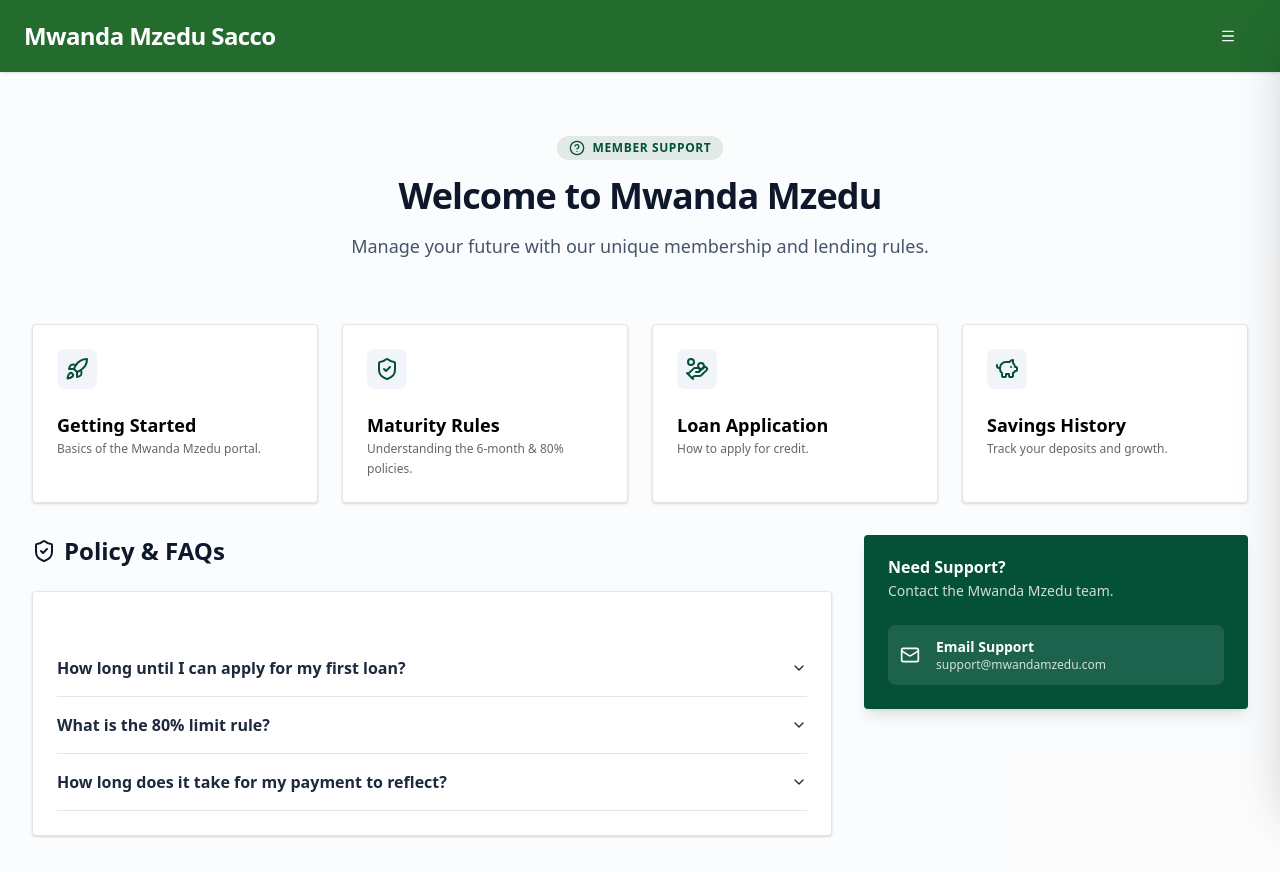
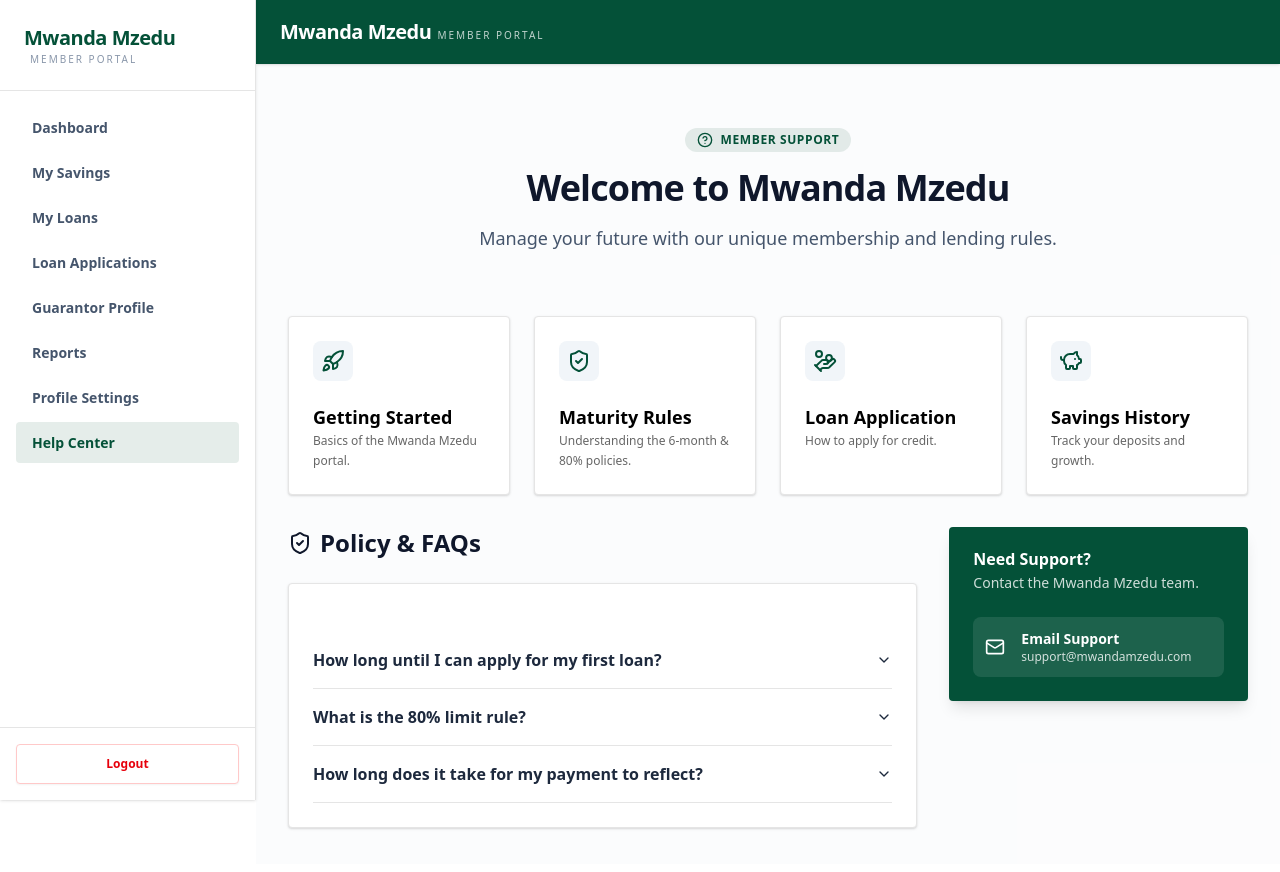
Before and after one commit to corbantechnologies/mwandamzedusacco, a Next.js app: page /member/help in a window 1280 px wide. Built offline with nearby package versions, Linux system fonts and the light colour scheme; what @radix-ui/themes would draw is missing.

Commit message:
update style

```diff
--- a/app/(private)/member/dashboard/page.jsx
+++ b/app/(private)/member/dashboard/page.jsx
@@ -1,6 +1,6 @@
 "use client";
 
-import React from "react";
+import React, { useState } from "react";
 import MemberLoadingSpinner from "@/components/general/MemberLoadingSpinner";
 import { useFetchMember } from "@/hooks/members/actions";
 import { Card, CardContent, CardHeader, CardTitle } from "@/components/ui/card";
@@ -19,6 +19,7 @@ import { useFetchMemberSummary } from "@/hooks/summary/actions";
 import MemberFinancialSummary from "@/components/members/dashboard/MemberFinancialSummary";
 
 function MemberDashboard() {
+  const [summaryYear, setSummaryYear] = useState(new Date().getFullYear());
   const {
     isLoading: isLoadingMember,
     data: member,
@@ -29,10 +30,37 @@ function MemberDashboard() {
     isLoading: isLoadingSummary,
     data: summary,
     refetch: refetchSummary,
-  } = useFetchMemberSummary(member?.member_no);
+  } = useFetchMemberSummary(member?.member_no, summaryYear);
 
 
-  if (isLoadingMember || isLoadingSummary) return <MemberLoadingSpinner />;
+const MemberDashboardSkeleton = () => (
+  <div className="min-h-screen bg-gray-50/50 p-4 sm:p-6 md:p-8 space-y-8 animate-pulse">
+    <div className="flex justify-between items-center">
+      <div className="space-y-2">
+        <div className="h-6 w-48 bg-slate-200 rounded" />
+        <div className="h-4 w-64 bg-slate-200 rounded" />
+      </div>
+      <div className="h-10 w-32 bg-slate-200 rounded" />
+    </div>
+    <div className="grid gap-4 md:gap-6 md:grid-cols-2 lg:grid-cols-3">
+      <div className="h-24 bg-slate-200 rounded-lg" />
+      <div className="h-24 bg-slate-200 rounded-lg" />
+      <div className="h-24 bg-slate-200 rounded-lg" />
+    </div>
+    <div className="grid grid-cols-1 lg:grid-cols-3 gap-6">
+      <div className="lg:col-span-2 h-96 bg-slate-200 rounded-lg" />
+      <div className="h-96 bg-slate-200 rounded-lg" />
+    </div>
+  </div>
+);
+
+  if (isLoadingMember || isLoadingSummary) {
+    return (
+      <div className="min-h-screen bg-gray-50/50">
+        <MemberDashboardSkeleton />
+      </div>
+    );
+  }
 
   // Calculate totals
   const totalSavings =
@@ -248,6 +276,8 @@ function MemberDashboard() {
         <MemberFinancialSummary
           summary={summary}
           memberNo={member?.member_no}
+          summaryYear={summaryYear}
+          setSummaryYear={setSummaryYear}
         />
       </div>
     </div>
--- a/app/(private)/member/layout.jsx
+++ b/app/(private)/member/layout.jsx
@@ -10,7 +10,7 @@ function MemberLayout({ children }) {
   return (
     <div className="min-h-screen bg-white">
       <MemberNavbar />
-      <main>{children}</main>
+      <main className="md:pl-64">{children}</main>
     </div>
   );
 }
--- a/app/(private)/sacco-admin/members/[member_no]/page.jsx
+++ b/app/(private)/sacco-admin/members/[member_no]/page.jsx
@@ -51,8 +51,8 @@ import CreateVenturePayment from "@/forms/venturepayments/CreateVenturePayment";
 import CreateFeePayment from "@/forms/feepayments/CreateFeePayment";
 import UpdateMemberRole from "@/forms/members/UpdateMemberRole";
 import { useFetchLoanProducts } from "@/hooks/loanproducts/actions";
-// import { useFetchMemberSummary } from "@/hooks/summary/actions";
-// import MemberFinancialSummary from "@/components/members/dashboard/MemberFinancialSummary";
+import { useFetchMemberSummary } from "@/hooks/summary/actions";
+import MemberFinancialSummary from "@/components/members/dashboard/MemberFinancialSummary";
 import { downloadMemberSummary } from "@/services/membersummary";
 import { Download, Loader2 } from "lucide-react";
 import EmptyState from "@/components/general/EmptyState";
@@ -60,6 +60,7 @@ import EmptyState from "@/components/general/EmptyState";
 function MemberDetail() {
   const { member_no } = useParams();
   const token = useAxiosAuth();
+  const [summaryYear, setSummaryYear] = useState(new Date().getFullYear());
   const {
     isLoading: isLoadingMember,
     data: member,
@@ -67,11 +68,11 @@ function MemberDetail() {
   } = useFetchMemberDetail(member_no);
 
 
-  // const {
-  //   isLoading: isLoadingSummary,
-  //   data: summary,
-  //   refetch: refetchSummary,
-  // } = useFetchMemberSummary(member_no);
+  const {
+    isLoading: isLoadingSummary,
+    data: summary,
+    refetch: refetchSummary,
+  } = useFetchMemberSummary(member_no, summaryYear);
 
   const { data: loanProducts } = useFetchLoanProducts();
 
@@ -384,9 +385,14 @@ function MemberDetail() {
         </Card>
 
         {/* Financial Summary */}
-        {/* <div className="mt-8">
-          <MemberFinancialSummary summary={summary} memberNo={member_no} />
-        </div> */}
+        <div className="mt-8">
+          <MemberFinancialSummary
+            summary={summary}
+            memberNo={member_no}
+            summaryYear={summaryYear}
+            setSummaryYear={setSummaryYear}
+          />
+        </div>
 
         {/* Quick Action Cards */}
         <section className="grid grid-cols-1 md:grid-cols-2 lg:grid-cols-3 gap-6">
--- a/app/(private)/sacco-admin/personal/page.jsx
+++ b/app/(private)/sacco-admin/personal/page.jsx
@@ -1,6 +1,6 @@
 "use client";
 
-import React from "react";
+import React, { useState } from "react";
 import MemberLoadingSpinner from "@/components/general/MemberLoadingSpinner";
 import { useFetchMember } from "@/hooks/members/actions";
 import { Card, CardContent, CardHeader, CardTitle } from "@/components/ui/card";
@@ -18,6 +18,7 @@ import { useFetchMemberSummary } from "@/hooks/summary/actions";
 import MemberFinancialSummary from "@/components/members/dashboard/MemberFinancialSummary";
 
 function MemberDashboard() {
+  const [summaryYear, setSummaryYear] = useState(new Date().getFullYear());
   const {
     isLoading: isLoadingMember,
     data: member,
@@ -28,7 +29,7 @@ function MemberDashboard() {
     isLoading: isLoadingSummary,
     data: summary,
     refetch: refetchSummary,
-  } = useFetchMemberSummary(member?.member_no);
+  } = useFetchMemberSummary(member?.member_no, summaryYear);
 
 
   if (isLoadingMember || isLoadingSummary) return <MemberLoadingSpinner />;
@@ -198,6 +199,8 @@ function MemberDashboard() {
         <MemberFinancialSummary
           summary={summary}
           memberNo={member?.member_no}
+          summaryYear={summaryYear}
+          setSummaryYear={setSummaryYear}
         />
       </div>
     </div>
--- a/components/members/Navbar.jsx
+++ b/components/members/Navbar.jsx
@@ -1,98 +1,133 @@
 "use client";
 
 import React, { useState } from "react";
-import Image from "next/image";
 import Link from "next/link";
+import { usePathname } from "next/navigation";
 import { signOut } from "next-auth/react";
 import { Button } from "@/components/ui/button";
 import { Menu as MenuIcon, X as XIcon } from "lucide-react";
 
-function MemberNavbar() {
-  const [isMenuOpen, setIsMenuOpen] = useState(false);
-
-  return (
-    <>
-      {/* Navbar */}
-      <header
-        className="bg-[#236c2e] text-white sticky top-0 z-50 shadow-sm"
-        aria-label="Main navigation"
-      >
-        <div className="mx-auto px-6 py-4 flex justify-between items-center">
-          <Link href="/member/dashboard" className="flex items-center gap-2">
-            <span className="text-xl md:text-2xl font-bold tracking-tight">
-              Mwanda Mzedu Sacco
-            </span>
-          </Link>
-          <div className="flex items-center gap-4">
-            <Button
-              variant="ghost"
-              className="text-white hover:bg-white/10"
-              onClick={() => setIsMenuOpen(true)}
-              aria-label="Open menu"
-            >
-              <MenuIcon className="h-6 w-6" />
-            </Button>
-          </div>
-        </div>
-      </header>
-
-      {/* Sidebar */}
-      <div
-        className={`fixed inset-y-0 right-0 z-50 w-[280px] bg-white text-slate-900 transform ${isMenuOpen ? "translate-x-0" : "translate-x-full"
-          } transition-transform duration-300 ease-in-out border-l shadow-2xl`}
-      >
-        <div className="flex flex-col h-full">
-          <div className="p-6 flex justify-between items-center border-b border-slate-100">
-            <h2 className="text-lg font-bold text-[#236c2e]">Navigation</h2>
-            <Button
-              variant="ghost"
-              size="icon"
-              className="hover:bg-slate-100 rounded"
-              onClick={() => setIsMenuOpen(false)}
-            >
-              <XIcon className="h-5 w-5" />
-            </Button>
-          </div>
-          <nav className="flex flex-col p-4">
-            {[
+const MENU_LINKS = [
   { label: "Dashboard", href: "/member/dashboard" },
+  { label: "My Savings", href: "/member/savings" },
+  { label: "My Loans", href: "/member/loans" },
   { label: "Loan Applications", href: "/member/loan-applications" },
   { label: "Guarantor Profile", href: "/member/guarantorprofile" },
   { label: "Reports", href: "/member/reports" },
   { label: "Profile Settings", href: "/member/settings" },
-            ].map((link) => (
+  { label: "Help Center", href: "/member/help" },
+];
+
+function MemberNavbar() {
+  const [isMobileOpen, setIsMobileOpen] = useState(false);
+  const pathname = usePathname();
+
+  const sidebarContent = (setIsMenuOpen) => (
+    <div className="h-full flex flex-col bg-white">
+      {/* Brand Header */}
+      <div className="p-6 border-b flex items-center justify-between">
+        <Link
+          href="/member/dashboard"
+          className="flex items-center gap-2"
+          onClick={() => setIsMenuOpen && setIsMenuOpen(false)}
+        >
+          <span className="text-xl font-bold tracking-tight text-[#045138]">
+            Mwanda Mzedu
+            <span className="text-[10px] font-normal uppercase tracking-[2px] opacity-75 ml-1.5 block text-slate-500">MEMBER PORTAL</span>
+          </span>
+        </Link>
+        {setIsMenuOpen && (
+          <Button
+            variant="ghost"
+            size="icon"
+            onClick={() => setIsMenuOpen(false)}
+            className="md:hidden text-slate-500 hover:bg-slate-100"
+          >
+            <XIcon className="h-5 w-5" />
+          </Button>
+        )}
+      </div>
+
+      {/* Navigation Links */}
+      <nav className="flex-1 overflow-y-auto p-4 space-y-1">
+        {MENU_LINKS.map((link) => {
+          const isActive = pathname === link.href || pathname.startsWith(link.href + "/");
+          return (
             <Link
               key={link.href}
               href={link.href}
-                className="px-4 py-3 text-[15px] font-medium transition-colors hover:bg-slate-50 hover:text-[#236c2e] rounded"
-                onClick={() => setIsMenuOpen(false)}
+              className={`block px-4 py-2.5 text-[14px] font-semibold rounded transition-colors ${
+                isActive
+                  ? "bg-[#045138]/10 text-[#045138]"
+                  : "text-slate-600 hover:bg-slate-50 hover:text-[#045138]"
+              }`}
+              onClick={() => setIsMenuOpen && setIsMenuOpen(false)}
             >
               {link.label}
             </Link>
-            ))}
+          );
+        })}
+      </nav>
 
-            <div className="mt-auto p-4 border-t border-slate-100">
+      {/* Footer / Logout */}
+      <div className="p-4 border-t">
         <Button
           variant="outline"
+          className="w-full border-red-200 text-red-600 hover:bg-red-50 hover:text-red-700 rounded font-semibold text-xs"
           onClick={() => {
-                  setIsMenuOpen(false);
+            if (setIsMenuOpen) setIsMenuOpen(false);
             signOut({ callbackUrl: "/login" });
           }}
-                className="w-full border-[#236c2e] text-[#236c2e] hover:bg-[#236c2e] hover:text-white"
         >
           Logout
         </Button>
       </div>
-          </nav>
     </div>
+  );
+
+  return (
+    <>
+      {/* Top Navbar */}
+      <header className="bg-[#045138] text-white sticky top-0 z-30 shadow h-16 flex items-center justify-between px-4 md:px-6 md:ml-64">
+        <div className="flex items-center gap-2">
+          <Button
+            variant="ghost"
+            size="icon"
+            className="text-white hover:bg-white/10 mr-1 md:hidden"
+            onClick={() => setIsMobileOpen(true)}
+            aria-label="Open navigation menu"
+          >
+            <MenuIcon className="h-6 w-6" />
+          </Button>
+          <Link href="/member/dashboard" className="flex items-center gap-2">
+            <span className="text-xl font-bold tracking-tight">
+              Mwanda Mzedu
+              <span className="text-[10px] font-normal uppercase tracking-[2px] opacity-75 ml-1.5 hidden sm:inline-block">MEMBER PORTAL</span>
+            </span>
+          </Link>
+        </div>
+      </header>
+
+      {/* Mobile Sidebar (Slides in from Left) */}
+      <div
+        className={`fixed inset-y-0 left-0 z-50 w-72 bg-white border-r shadow-2xl flex flex-col transition-transform duration-300 md:hidden ${
+          isMobileOpen ? "translate-x-0" : "-translate-x-full"
+        }`}
+      >
+        {sidebarContent(setIsMobileOpen)}
       </div>
 
-      {/* Overlay for Sidebar */}
-      {isMenuOpen && (
+      {/* Desktop Sidebar (Persistent on the Left) */}
+      <aside className="hidden md:flex flex-col w-64 fixed inset-y-0 left-0 z-40 bg-white border-r shadow-sm">
+        {sidebarContent(null)}
+      </aside>
+
+      {/* Overlay for mobile drawer */}
+      {isMobileOpen && (
         <div
-          className="fixed inset-0 bg-black/50 z-40"
-          onClick={() => setIsMenuOpen(false)}
-        ></div>
+          className="fixed inset-0 bg-black/60 z-40 md:hidden"
+          onClick={() => setIsMobileOpen(false)}
+        />
       )}
     </>
   );
--- a/components/members/dashboard/MemberFinancialSummary.jsx
+++ b/components/members/dashboard/MemberFinancialSummary.jsx
@@ -37,15 +37,18 @@ import { Button } from "@/components/ui/button";
 import toast from "react-hot-toast";
 import { Download, Loader2 } from "lucide-react";
 
-export default function MemberFinancialSummary({ summary, memberNo }) {
+export default function MemberFinancialSummary({ summary, memberNo, summaryYear, setSummaryYear }) {
   const token = useAxiosAuth();
   const [isDownloading, setIsDownloading] = useState(false);
+
+  const currentYear = new Date().getFullYear();
+  const years = Array.from({ length: 5 }, (_, i) => currentYear - i);
 
   const handleDownload = async () => {
     if (!memberNo) return;
     setIsDownloading(true);
     try {
-      const blob = await downloadMemberSummary(memberNo, token);
+      const blob = await downloadMemberSummary(memberNo, summaryYear, token);
       const url = window.URL.createObjectURL(new Blob([blob]));
       const link = document.createElement("a");
       link.href = url;
@@ -68,11 +71,28 @@ export default function MemberFinancialSummary({ summary, memberNo }) {
     <Card className="shadow-md">
       <CardHeader className="flex flex-col sm:flex-row sm:items-center sm:justify-between gap-4">
         <div>
-          <CardTitle className="text-xl">Financial Summary ({summary.year})</CardTitle>
+          <CardTitle className="text-xl">Financial Summary</CardTitle>
           <CardDescription>
             Yearly breakdown of your financial activities
           </CardDescription>
         </div>
+
+        <div className="flex items-center gap-3 w-full sm:w-auto">
+          {summaryYear && setSummaryYear && (
+            <Select
+              value={summaryYear.toString()}
+              onValueChange={(val) => setSummaryYear(parseInt(val))}
+            >
+              <SelectTrigger className="w-[120px] bg-white text-slate-800 border-slate-300 font-semibold text-xs h-9">
+                <SelectValue placeholder="Select Year" />
+              </SelectTrigger>
+              <SelectContent>
+                {years.map(y => (
+                  <SelectItem key={y} value={y.toString()}>{y}</SelectItem>
+                ))}
+              </SelectContent>
+            </Select>
+          )}
 
           {memberNo && (
             <Button
@@ -80,7 +100,7 @@ export default function MemberFinancialSummary({ summary, memberNo }) {
               size="sm"
               onClick={handleDownload}
               disabled={isDownloading}
-            className="flex items-center gap-2 w-full sm:w-auto"
+              className="flex items-center gap-2 w-full sm:w-auto font-semibold text-xs h-9"
             >
               {isDownloading ? (
                 <Loader2 className="h-4 w-4 animate-spin" />
@@ -90,6 +110,7 @@ export default function MemberFinancialSummary({ summary, memberNo }) {
               Download PDF
             </Button>
           )}
+        </div>
       </CardHeader>
 
       <CardContent>
--- a/hooks/summary/actions.jsx
+++ b/hooks/summary/actions.jsx
@@ -4,12 +4,12 @@ import { useQuery } from "@tanstack/react-query";
 import useAxiosAuth from "../authentication/useAxiosAuth";
 import { getMemberSummary } from "@/services/membersummary";
 
-export function useFetchMemberSummary(memberNo) {
+export function useFetchMemberSummary(memberNo, year) {
   const token = useAxiosAuth();
 
   return useQuery({
-    queryKey: ["memberSummary", memberNo, token],
-    queryFn: () => getMemberSummary(memberNo, token),
+    queryKey: ["memberSummary", memberNo, year, token],
+    queryFn: () => getMemberSummary(memberNo, year, token),
     enabled: !!token && !!memberNo,
   });
 }
--- a/services/membersummary.jsx
+++ b/services/membersummary.jsx
@@ -2,17 +2,20 @@
 
 import { apiActions } from "@/tools/axios";
 
-export const getMemberSummary = async (memberNo, token) => {
-  const response = await apiActions?.get(
-    `/api/v1/transactions/summary/yearly/${memberNo}/`,
-    token
-  );
+export const getMemberSummary = async (memberNo, year, token) => {
+  const url = year
+    ? `/api/v1/transactions/summary/yearly/${memberNo}/?year=${year}`
+    : `/api/v1/transactions/summary/yearly/${memberNo}/`;
+  const response = await apiActions?.get(url, token);
   return response.data;
 };
 
-export const downloadMemberSummary = async (memberNo, token) => {
+export const downloadMemberSummary = async (memberNo, year, token) => {
+  const url = year
+    ? `/api/v1/transactions/summary/yearly/${memberNo}/pdf/?year=${year}`
+    : `/api/v1/transactions/summary/yearly/${memberNo}/pdf/`;
   const response = await apiActions?.get(
-    `/api/v1/transactions/summary/yearly/${memberNo}/pdf/`,
+    url,
     { ...token, responseType: "blob" }
   );
   return response.data;
```
Also changed, not shown: 2 other files (tests, documents, lock files or other folders). Lines whose indentation alone changed are shown as unchanged.
